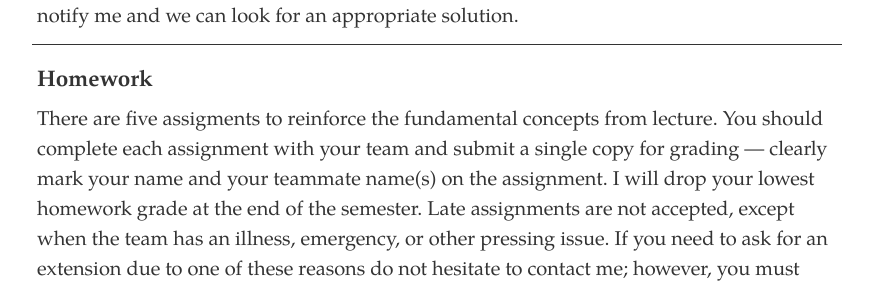
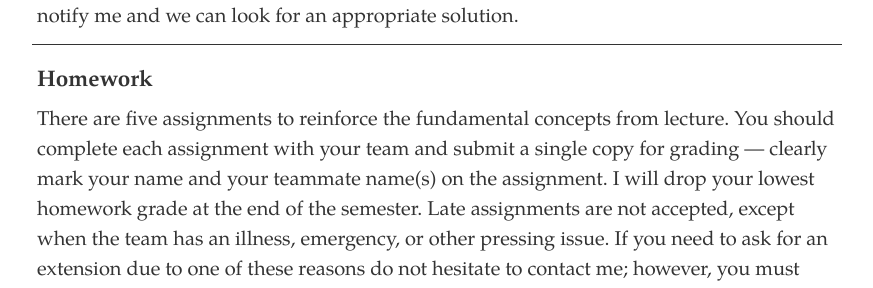
Before and after one commit to dylan-losey/dylan-losey.github.io, a Jekyll site: the page built from me5824-spring22.html, in a window 1280 px wide and 900 px high, scrolled down 4916 px. Shown: the part 157-445 px from the top of the window, without its empty margins (203-1076 px from the left). Built offline with Jekyll 4.4.1, drawn with Linux system fonts in a browser that asks for light colours; nearby versions of some CDN libraries; some of the changed text lies outside the part shown.

Commit message:
minor tweaks to class

```diff
--- a/me5824-spring22.html
+++ b/me5824-spring22.html
@@ -443,7 +443,7 @@ tags: me5824-spring2022
 <hr>
 <div>
   <h3>Homework</h3>
-  <p>There are five assigments to reinforce the fundamental concepts from lecture.
+  <p>There are five assignments to reinforce the fundamental concepts from lecture.
     You should complete each assignment with your team and submit a single copy for grading &mdash;
     clearly mark your name and your teammate name(s) on the assignment.
     I will drop your lowest homework grade at the end of the semester.
```
Also changed, not shown: other parts of me5824-spring22.html (+1 -1 lines).
